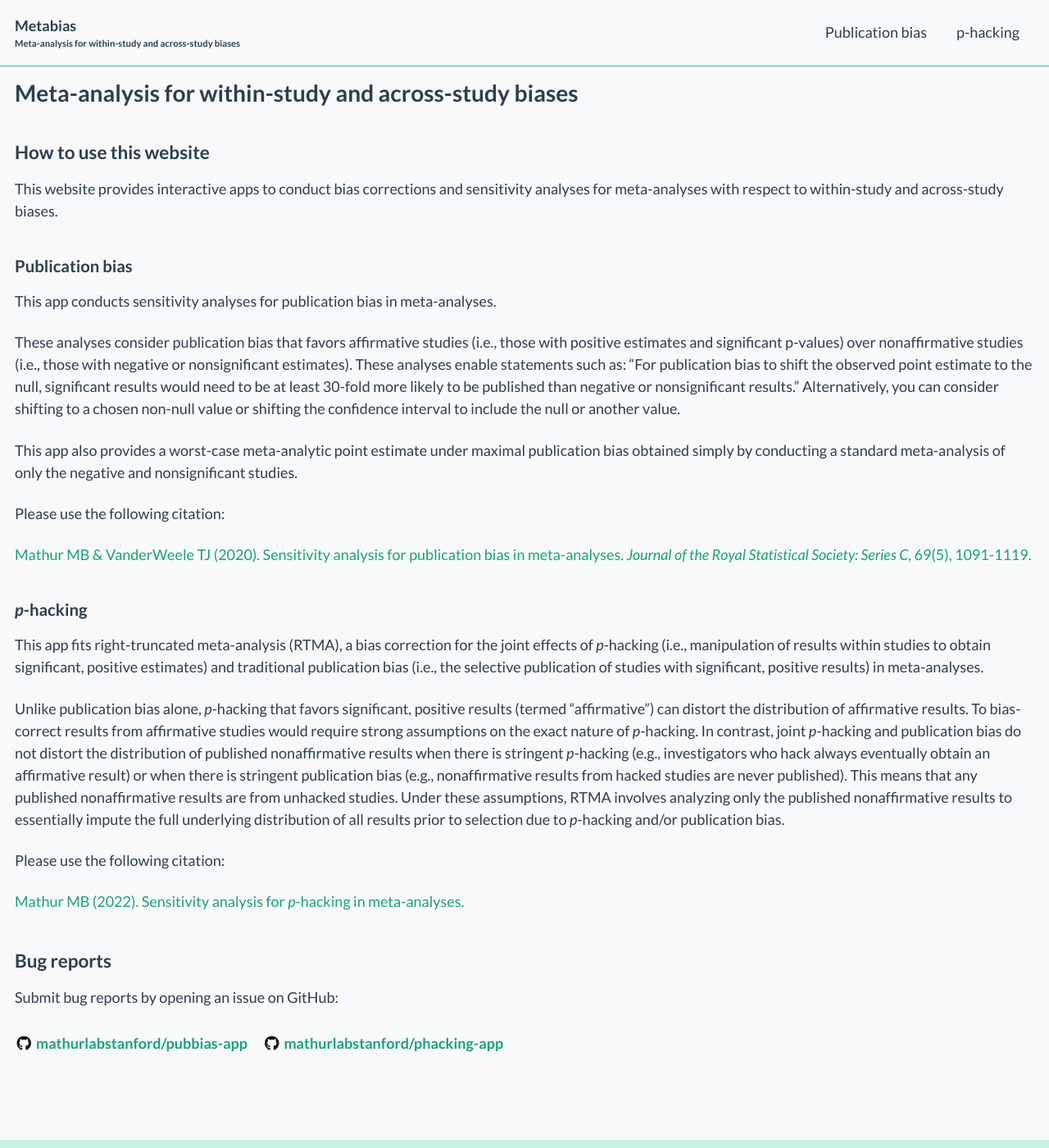
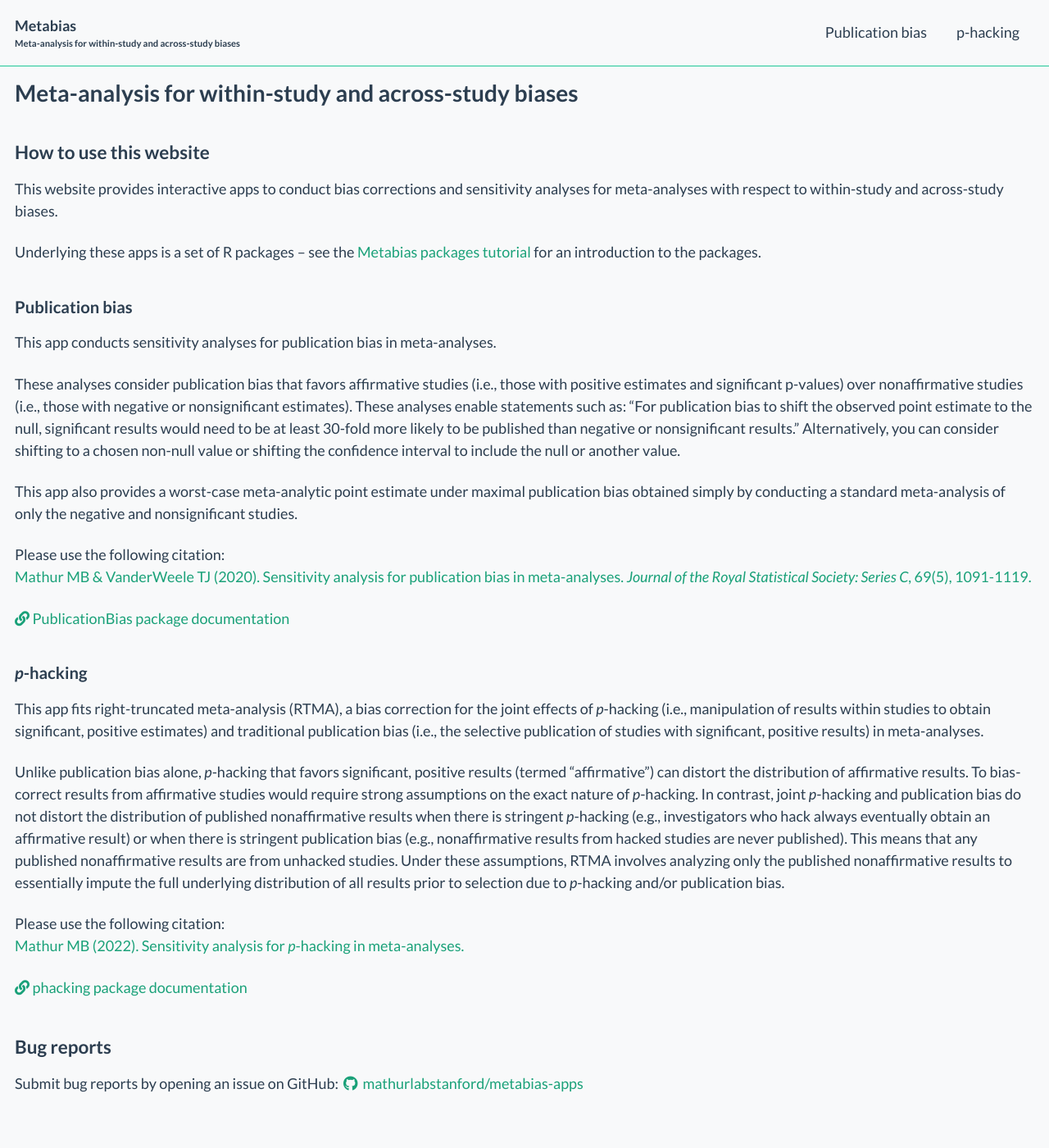
Before and after one commit to mathurlabstanford/metabias.io, a Jekyll site: the page built from index.md, in a window 1280 px wide and 1400 px high. Shown: the whole window at 82% size. Built offline with Jekyll 4.4.1, drawn with Linux system fonts in a browser that asks for light colours; cached includes are drawn as plain includes.

Commit message:
add links to pkg docs

```diff
--- a/index.md
+++ b/index.md
@@ -13,6 +13,10 @@ output:
 This website provides interactive apps to conduct bias corrections and
 sensitivity analyses for meta-analyses with respect to within-study and
 across-study biases.
+
+Underlying these apps is a set of R packages – see the
+<a href="https://mathurlabstanford.github.io/multibiasmeta/articles/tutorial.html" target="_blank">Metabias
+packages tutorial</a> for an introduction to the packages.
 
 ### Publication bias
 
@@ -33,12 +37,15 @@ This app also provides a worst-case meta-analytic point estimate under
 maximal publication bias obtained simply by conducting a standard
 meta-analysis of only the negative and nonsignificant studies.
 
-Please use the following citation:
-
-<a href="https://rss.onlinelibrary.wiley.com/doi/10.1111/rssc.12440" rel="nofollow noopener noreferrer" target="_blank">
+Please use the following citation:<br>
+<a href="https://rss.onlinelibrary.wiley.com/doi/10.1111/rssc.12440" target="_blank">
 Mathur MB & VanderWeele TJ (2020). Sensitivity analysis for publication
 bias in meta-analyses. *Journal of the Royal Statistical Society: Series
 C*, 69(5), 1091-1119. </a>
+
+<a href="https://mathurlabstanford.github.io/PublicationBias/" target="_blank">
+<i class="fas fa-link" aria-hidden="true"></i> PublicationBias package
+documentation </a>
 
 ### *p*-hacking
 
@@ -63,27 +70,18 @@ published nonaffirmative results to essentially impute the full
 underlying distribution of all results prior to selection due to
 *p*-hacking and/or publication bias.
 
-Please use the following citation:
-
+Please use the following citation:<br>
 <a href="https://doi.org/10.31219/osf.io/ezjsx" rel="nofollow noopener noreferrer" target="_blank">
 Mathur MB (2022). Sensitivity analysis for *p*-hacking in meta-analyses.
 </a>
 
+<a href="https://mathurlabstanford.github.io/phacking/" target="_blank">
+<i class="fas fa-link" aria-hidden="true"></i> phacking package
+documentation </a>
+
 ## Bug reports
 
 Submit bug reports by opening an issue on GitHub:
-
-<div class="page__footer-follow">
-
-<ul class="social-icons">
-<li>
-<a href="https://github.com/mathurlabstanford/pubbias-app" rel="nofollow noopener noreferrer" target="_blank"><i class="fab fa-fw fa-github" aria-hidden="true"></i>
-mathurlabstanford/pubbias-app</a>
-</li>
-<li>
-<a href="https://github.com/mathurlabstanford/phacking-app" rel="nofollow noopener noreferrer" target="_blank"><i class="fab fa-fw fa-github" aria-hidden="true"></i>
-mathurlabstanford/phacking-app</a>
-</li>
-</ul>
-
-</div>
+<a href="https://github.com/mathurlabstanford/metabias-apps" target="_blank">
+<i class="fab fa-fw fa-github" aria-hidden="true"></i>
+mathurlabstanford/metabias-apps </a>
```
Also changed, not shown: index.Rmd (+19 -14 lines).
